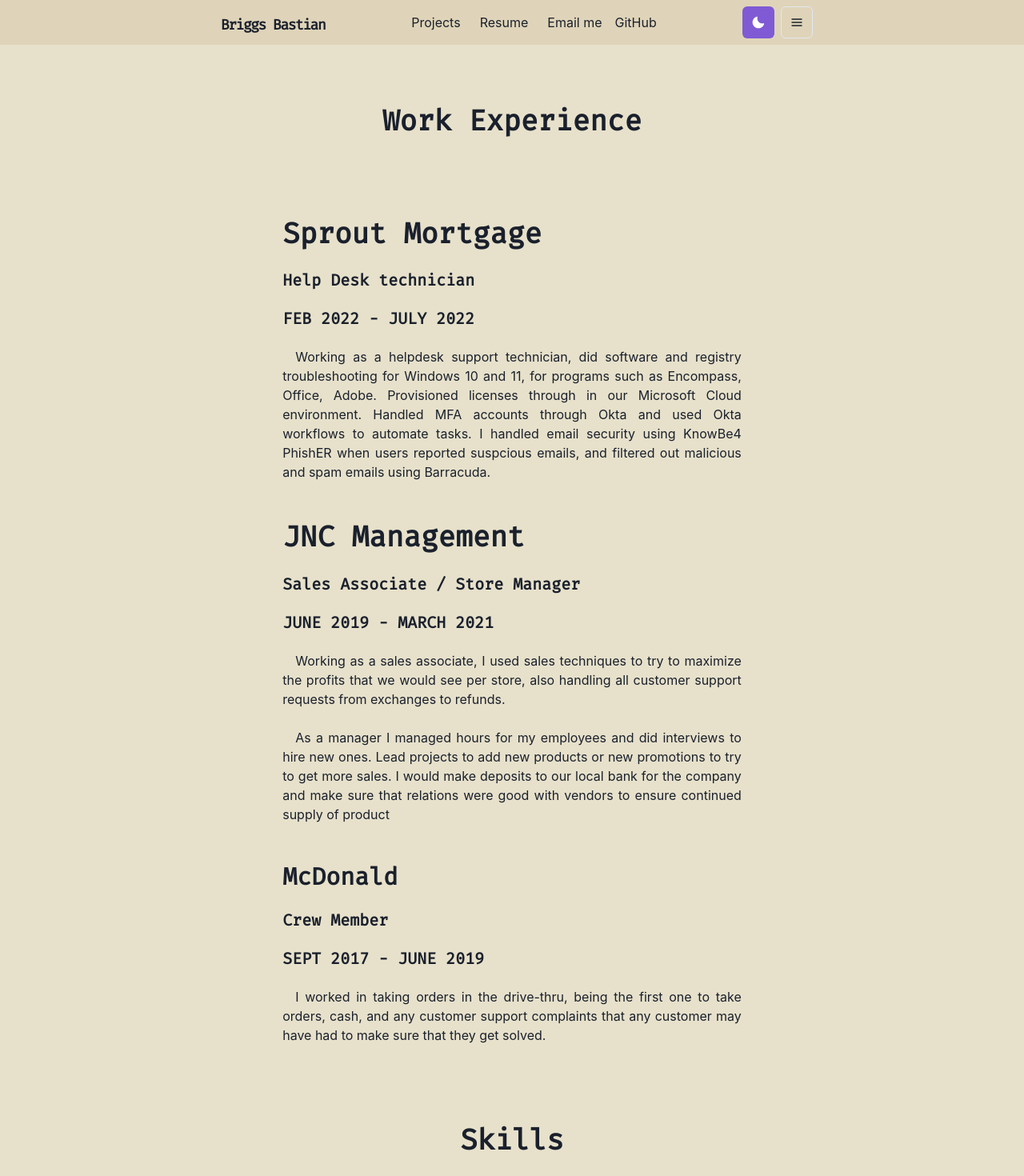
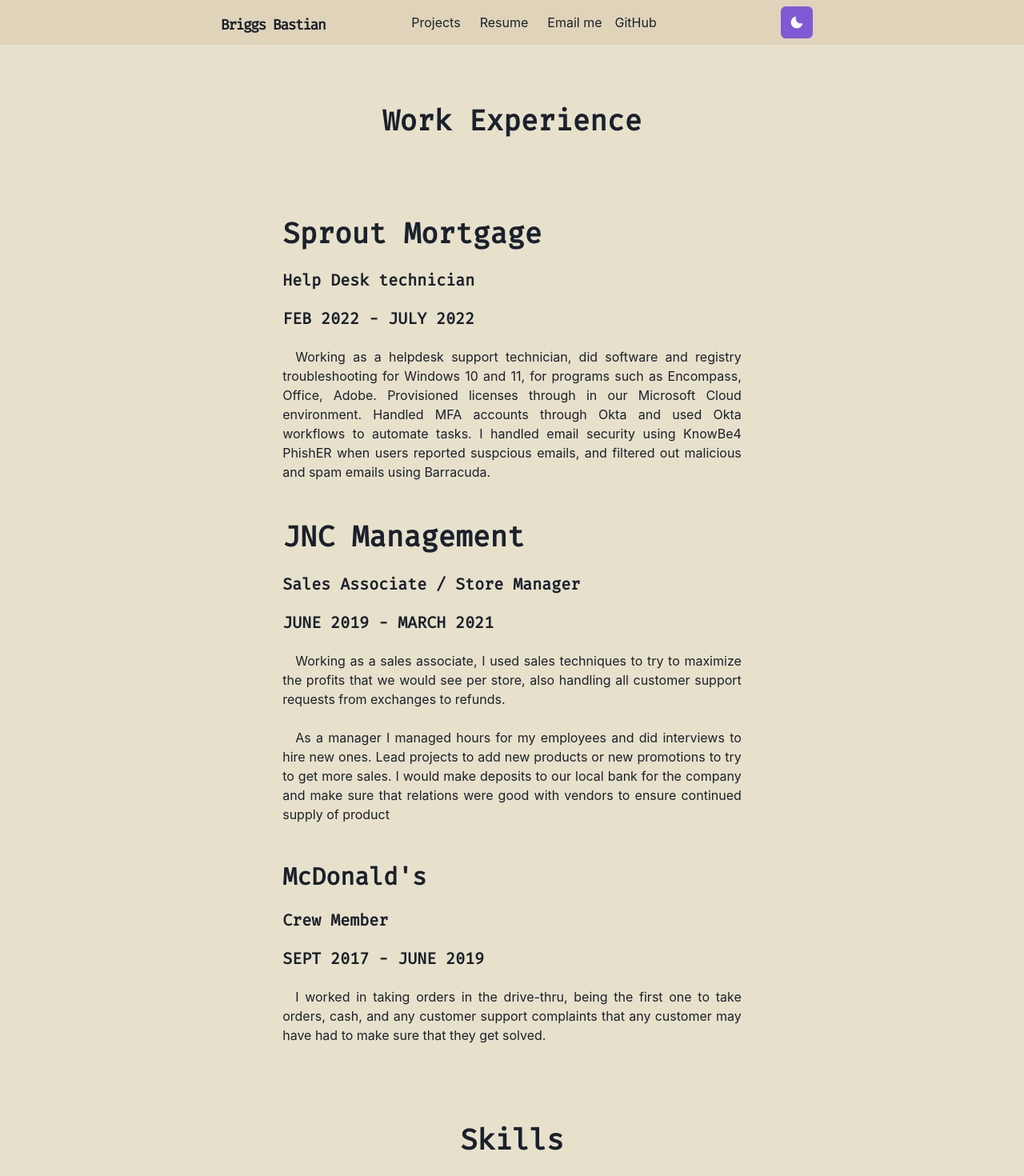
Before and after one commit to briggsbastian/PersonalWebsite, a Next.js app: page /resume in a window 1280 px wide. Shown: the top 1470 px of the page at 80% size. Built offline with nearby package versions, Linux system fonts and the light colour scheme.

Commit message:
fixing grammar

```diff
--- a/components/navbar.js
+++ b/components/navbar.js
@@ -20,14 +20,14 @@
 const Navbar = props => {
   const { path } = props
   return (
-    <Box position="fixed" as="nav" w="100%" bg={useColorModeValue('#dfd4b9', '#20202380')} style={{backdropFilter:'blur(30px)'}} zIndex={1} {...props}>
+    <Box position="fixed" as="nav" w="100%" bg={useColorModeValue('#dfd4b9', '#20202380')} style={{backdropFilter:'blur(15px)'}} zIndex={2} {...props}>
       <Container display="flex" p={2} maxW="container.md" wrap="wrap" align="center" justify="space-between">
         <Flex align="center" mr={100}>
           <Heading as="h1" size="lg" letterSpacing={'tighter'}>
             <Logo />
           </Heading>
         </Flex>
-        <Stack direction={{base: 'column', md: 'row'}} display={{base: 'none', md: 'flex'}} width={{base: 'full', md: 'auto'}} alignItems="center" flexGrow={10}>
+        <Stack direction={{base: 'column', md: 'row'}} display={{base: 'none', md: 'flex'}} width={{base: 'full', md: 'auto'}} alignItems="center" flexGrow={10} mt={{base: 4, md: 0}}>
           <Fonts />
           <LinkItem href="/projects" path={path}>Projects</LinkItem>
           <LinkItem href="/resume" path={path}>Resume</LinkItem>
@@ -36,13 +36,11 @@
         </Stack>
         <Box flex={11} align="right">
           <ThemeToggleButton />
-        </Box>
-      <Box flex={1} align="right">
-        <Box ml={2} display={{base: 'inline-block'}}>
+
+          <Box align="right" ml={2} display={{base: 'inline-block', md: 'none'}}>
           <Menu isLazy id="navbar-menu">
             <MenuButton as={IconButton} icon={<HamburgerIcon />} variant="outline" aria-label="Options" />
             <MenuList>
-
               <NextLink href="/projects" passHref>
                 <MenuItem as={Link}>Projects</MenuItem>
               </NextLink>
@@ -58,9 +56,7 @@
             </MenuList>
           </Menu>
         </Box>
-        <Box>
         </Box>
-      </Box>
       </Container>
     </Box>
   )
--- a/pages/resume.js
+++ b/pages/resume.js
@@ -50,7 +50,7 @@
       <br/>
       <Section>
         <Box>
-          <Heading as='h3' size='lg'>McDonald</Heading> <br/>
+          <Heading as='h3' size='lg'>McDonald's</Heading> <br/>
            <Heading as='h3' size='md'><Section>Crew Member</Section><Section>SEPT 2017 - JUNE 2019</Section>
           </Heading>
           <Section>
```
